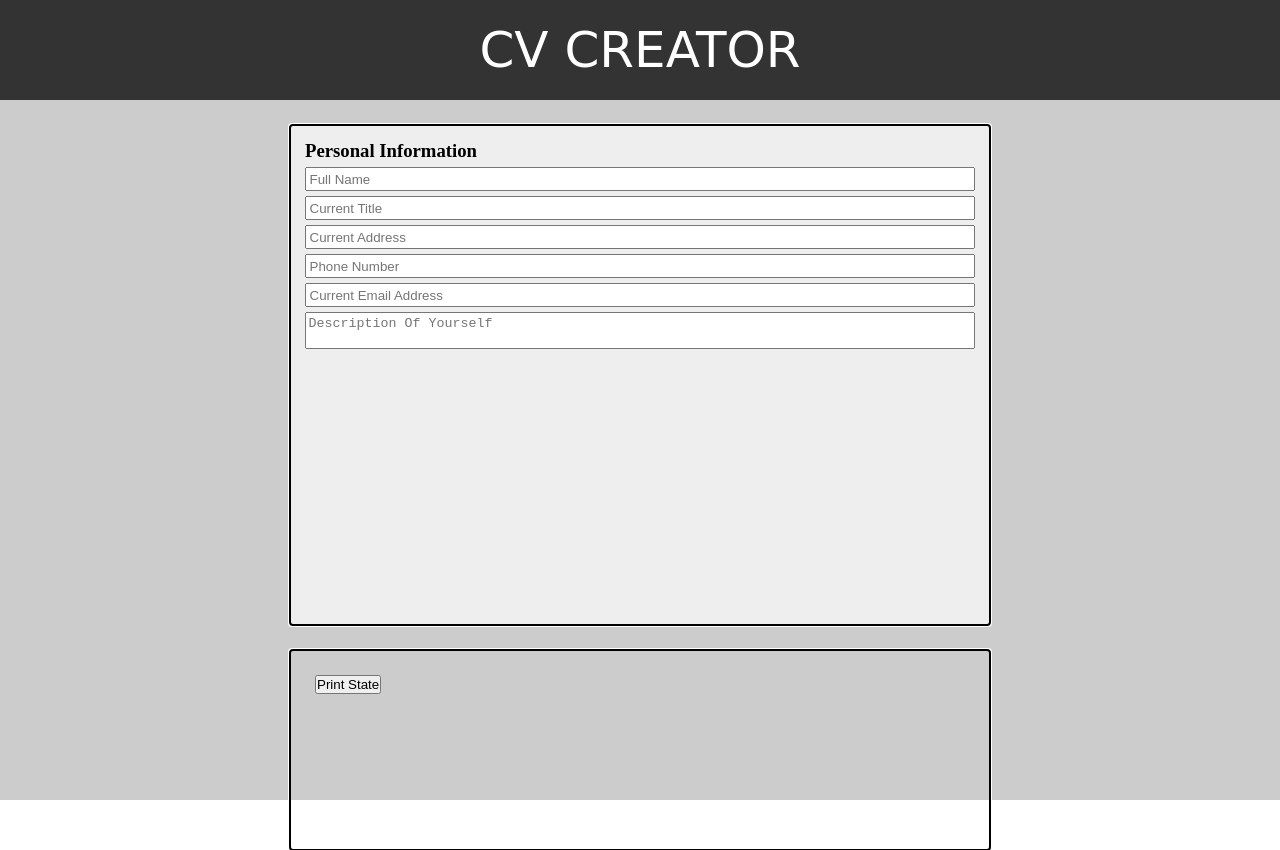
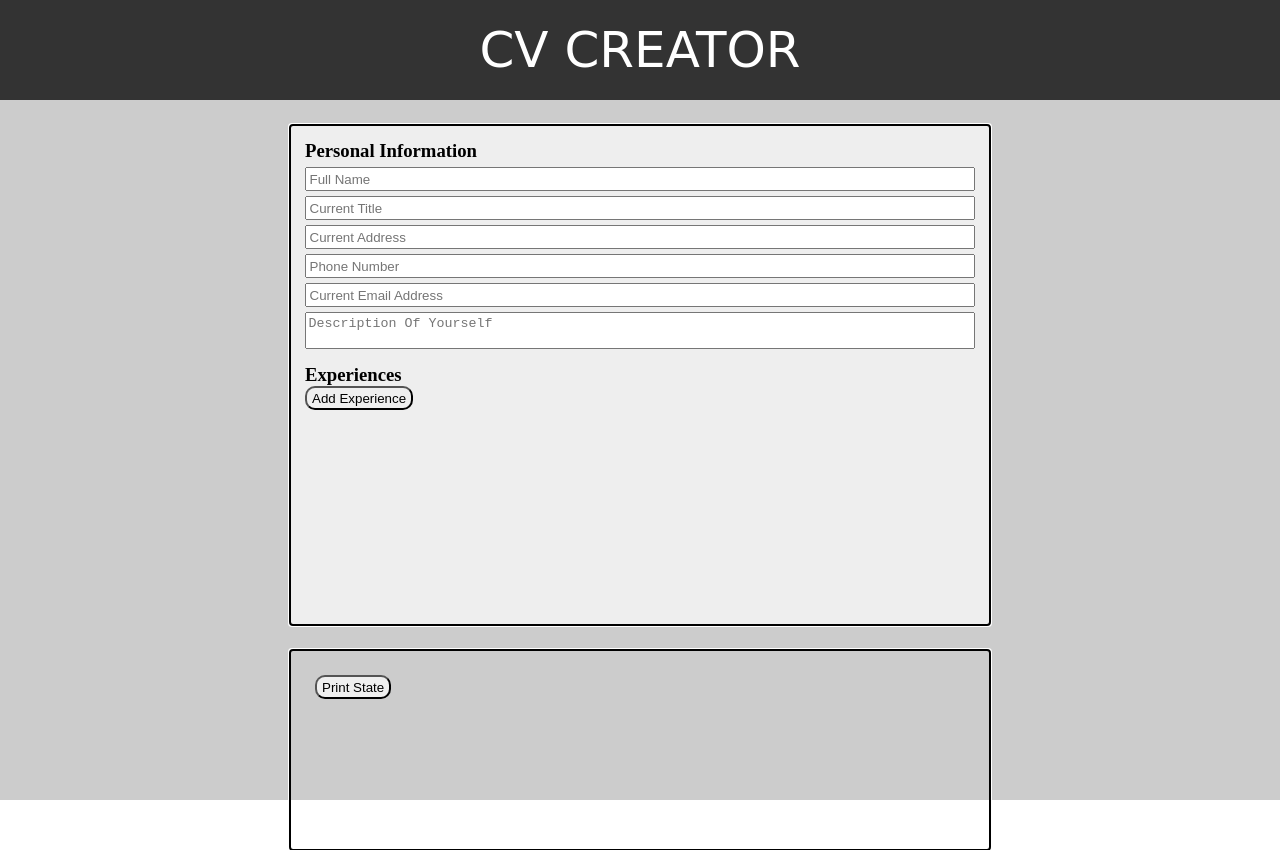
Before and after one commit to rcamach7/cv-creator, a React (Create React App) app: page / in a window 1280 px wide. Built offline with nearby package versions, Linux system fonts and the light colour scheme.

Commit message:
added component - need to implement adding and removing from parent

```diff
--- a/src/App.css
+++ b/src/App.css
@@ -55,6 +55,24 @@
   outline: auto;
 }
 
+textarea,
+input {
+  resize: none;
+  padding: 2.5px;
+}
+
+button {
+  color: black;
+  text-align: center;
+  padding: 2.5px 5px 2.5px 5px;
+  text-decoration: none;
+  display: inline-block;
+  border-radius: 10px;
+}
+button:hover {
+  background-color: rgb(191, 191, 191);
+}
+
 /* Personal Information Input Component */
 .personalInformation-form {
   display: flex;
@@ -62,8 +80,13 @@
   gap: 5px;
 }
 
-textarea,
-input {
-  resize: none;
-  padding: 2.5px;
+/* Experiences input Component */
+.Experiences {
+  margin-top: 15px;
 }
+
+.experience-form {
+  display: flex;
+  flex-direction: column;
+  gap: 5px;
+}
--- a/src/App.js
+++ b/src/App.js
@@ -1,6 +1,7 @@
 import "./App.css";
 import { useState } from "react";
 import PersonalInformation from "./components/PersonalInformation";
+import Experience from "./components/Experience";
 
 function App() {
   // All Relevant Information For CV
@@ -10,11 +11,25 @@ function App() {
   const [personalPhone, setPersonalPhone] = useState("");
   const [personalEmail, setPersonalEmail] = useState("");
   const [personalDescription, setPersonalDescription] = useState("");
+  // Experiences Array, since we can have more than one
+  const [experiences, setExperiences] = useState([]);
 
   const printState = () => {
-    console.log(
-      `Full Name: ${fullName}\npersonalTitle: ${personalTitle}\npersonalAddress: ${personalAddress}\npersonalPhone: ${personalPhone}\npersonalEmail: ${personalEmail}\npersonalDescription: ${personalDescription}`
-    );
+    // console.log(
+    //   `Full Name: ${fullName}\npersonalTitle: ${personalTitle}\npersonalAddress: ${personalAddress}\npersonalPhone: ${personalPhone}\npersonalEmail: ${personalEmail}\npersonalDescription: ${personalDescription}`
+    // );
+    console.log(experiences);
+  };
+
+  const addExperience = () => {
+    // ID
+    const randLetter = String.fromCharCode(65 + Math.floor(Math.random() * 26));
+    const uniqid = randLetter + Date.now();
+
+    const curExperiences = experiences;
+    curExperiences.push(<Experience key={uniqid} />);
+
+    setExperiences(curExperiences);
   };
 
   return (
@@ -30,6 +45,13 @@ function App() {
             setPersonalEmail={setPersonalEmail}
             setPersonalDescription={setPersonalDescription}
           />
+          <div className="Experiences">
+            <h3>Experiences</h3>
+            {experiences.forEach((experience) => {
+              return experience;
+            })}
+            <button onClick={() => addExperience()}>Add Experience</button>
+          </div>
         </div>
 
         <div className="debug">
--- /dev/null
+++ b/src/components/Experience.js
@@ -0,0 +1,41 @@
+import { useState } from "react";
+
+function Experience() {
+  const [position, setPosition] = useState("");
+  const [company, setCompany] = useState("");
+  const [from, setFrom] = useState("");
+  const [to, setTo] = useState("");
+  return (
+    <div className="Experiences">
+      <form className="experience-form">
+        <input
+          type="text"
+          id="experience-position"
+          placeholder="Position Held"
+          onChange={(e) => setPosition(e.target.value)}
+        />
+        <input
+          type="text"
+          id="experience-company"
+          placeholder="Company Name"
+          onChange={(e) => setCompany(e.target.value)}
+        />
+        <input
+          type="text"
+          id="experience-from"
+          placeholder="Start Date"
+          onChange={(e) => setFrom(e.target.value)}
+        />
+        <input
+          type="text"
+          id="experience-to"
+          placeholder="End Date"
+          onChange={(e) => setTo(e.target.value)}
+        />
+      </form>
+      <button>Delete</button>
+    </div>
+  );
+}
+
+export default Experience;
```
